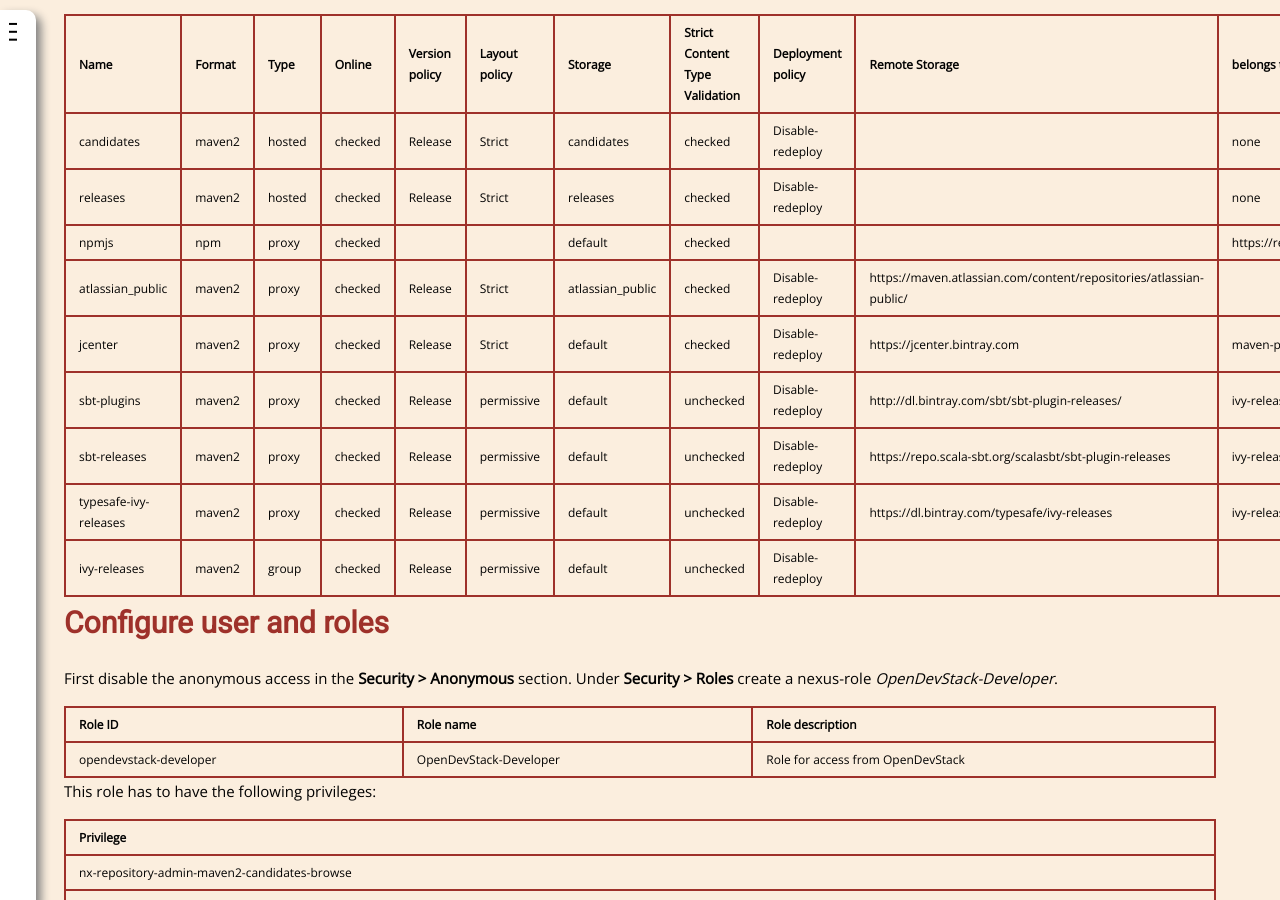
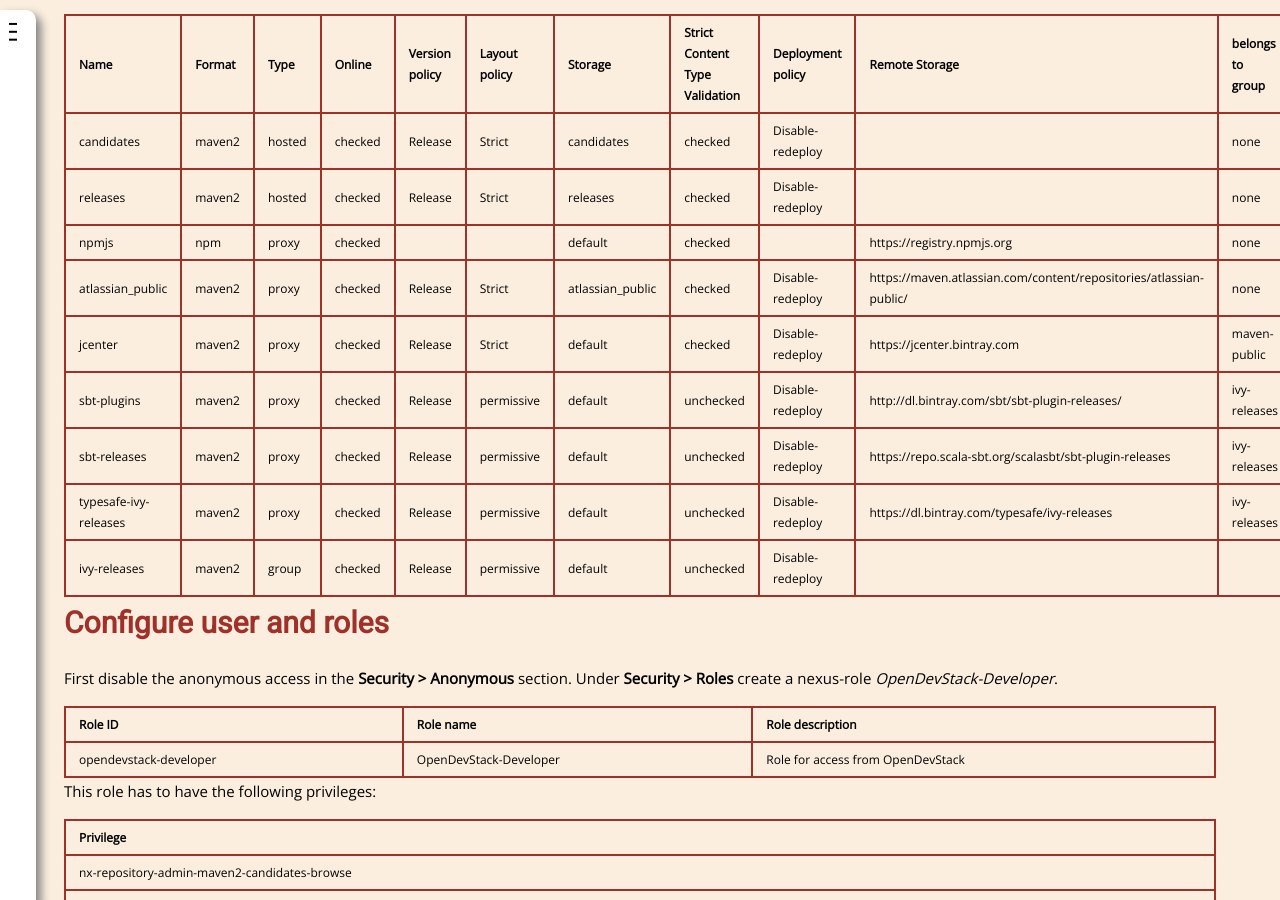
Before and after one commit to opendevstack/opendevstack.github.io, a Jekyll site: the page built from doc/getting-started.md, in a window 1280 px wide and 900 px high, scrolled down 17344 px. Built offline with Jekyll 4.4.1, drawn with Linux system fonts in a browser that asks for light colours; our own code applies the rules of GitHub Pages for plain Markdown files.

Commit message:
- corrected table

```diff
--- a/doc/getting-started.md
+++ b/doc/getting-started.md
@@ -687,8 +687,8 @@
 | ---------------- | ------ | ------ | ------- | -------------- | ------------- | ---------- | ------------------------------ | ----------------- | ------------------------------------------------------------------ | ------------ |
 | candidates       | maven2 | hosted | checked | Release        | Strict        | candidates | checked                        | Disable-redeploy  | | none                                                                   |
 | releases         | maven2 | hosted | checked | Release        | Strict        | releases   | checked                        | Disable-redeploy  | | none                                                                   |
-| npmjs           | npm     | proxy  | checked |                |               | default    | checked                        |   |                 | https://registry.npmjs.org |
-| atlassian_public | maven2 | proxy  | checked | Release        | Strict        | atlassian_public  | checked                 | Disable-redeploy  | https://maven.atlassian.com/content/repositories/atlassian-public/ |
+| npmjs           | npm     | proxy  | checked |                |               | default    | checked                        |   | https://registry.npmjs.org | none |
+| atlassian_public | maven2 | proxy  | checked | Release        | Strict        | atlassian_public  | checked                 | Disable-redeploy  | https://maven.atlassian.com/content/repositories/atlassian-public/ | none |
 | jcenter | maven2 | proxy  | checked | Release        | Strict        | default  | checked                 | Disable-redeploy  | https://jcenter.bintray.com | maven-public
 | sbt-plugins | maven2 | proxy  | checked | Release        | permissive | default  | unchecked                 | Disable-redeploy  | http://dl.bintray.com/sbt/sbt-plugin-releases/ | ivy-releases
 | sbt-releases | maven2 | proxy  | checked | Release        | permissive | default  | unchecked                 | Disable-redeploy  | https://repo.scala-sbt.org/scalasbt/sbt-plugin-releases | ivy-releases
```
